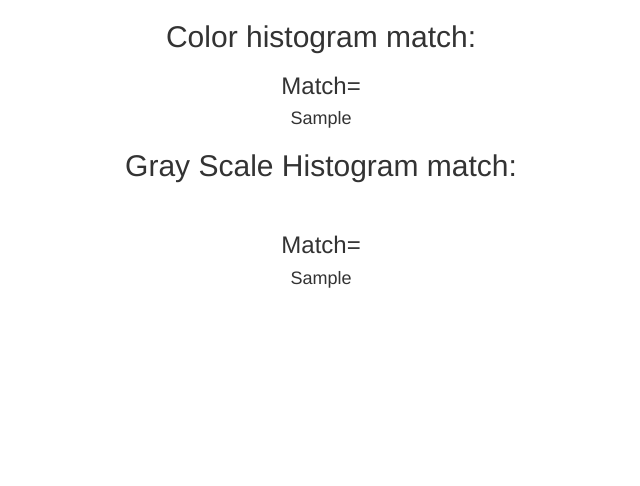
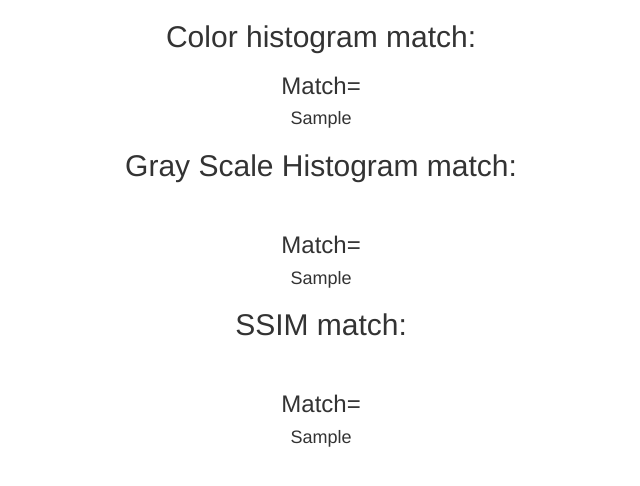
Before and after one commit to akshaynathr/ImageSimilarityComparison, a Flask app: template templates/result.html in a window 1280 px wide. Shown: the top 486 px of the page, without its empty margins (34-674 px from the left). Run offline with Flask 2, Linux system fonts and the light colour scheme; the template is opened without the code that fills it: most values are stand-ins (such as "Sample title", 1, 10 or a date in 2020); some libraries are stand-ins or nearby versions.

Commit message:
Added SSIM

```diff
--- a/templates/result.html
+++ b/templates/result.html
@@ -16,6 +16,7 @@
 			<div class="col-md-6" style="text-align:center">
 				<h2> Color histogram match:<h2>	<h3> Match=</h3><h4>{{match1}}</h4>
 						<h2>Gray Scale Histogram match:</h2>	<br><h3> Match=</h3><h4>{{match2}}</h4>
+						<h2>SSIM match:</h2>	<br><h3> Match=</h3><h4>{{match3}}</h4>
 			</div>
 
 
```
